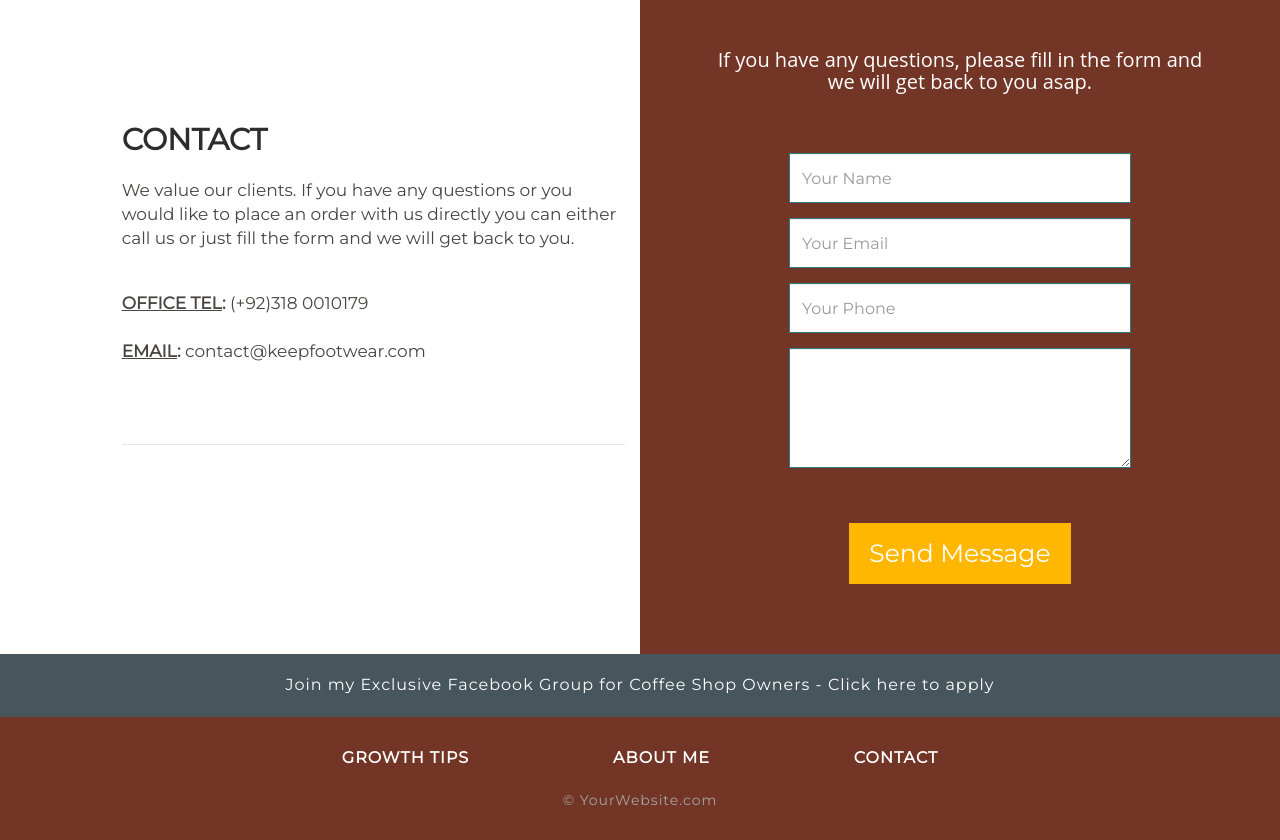
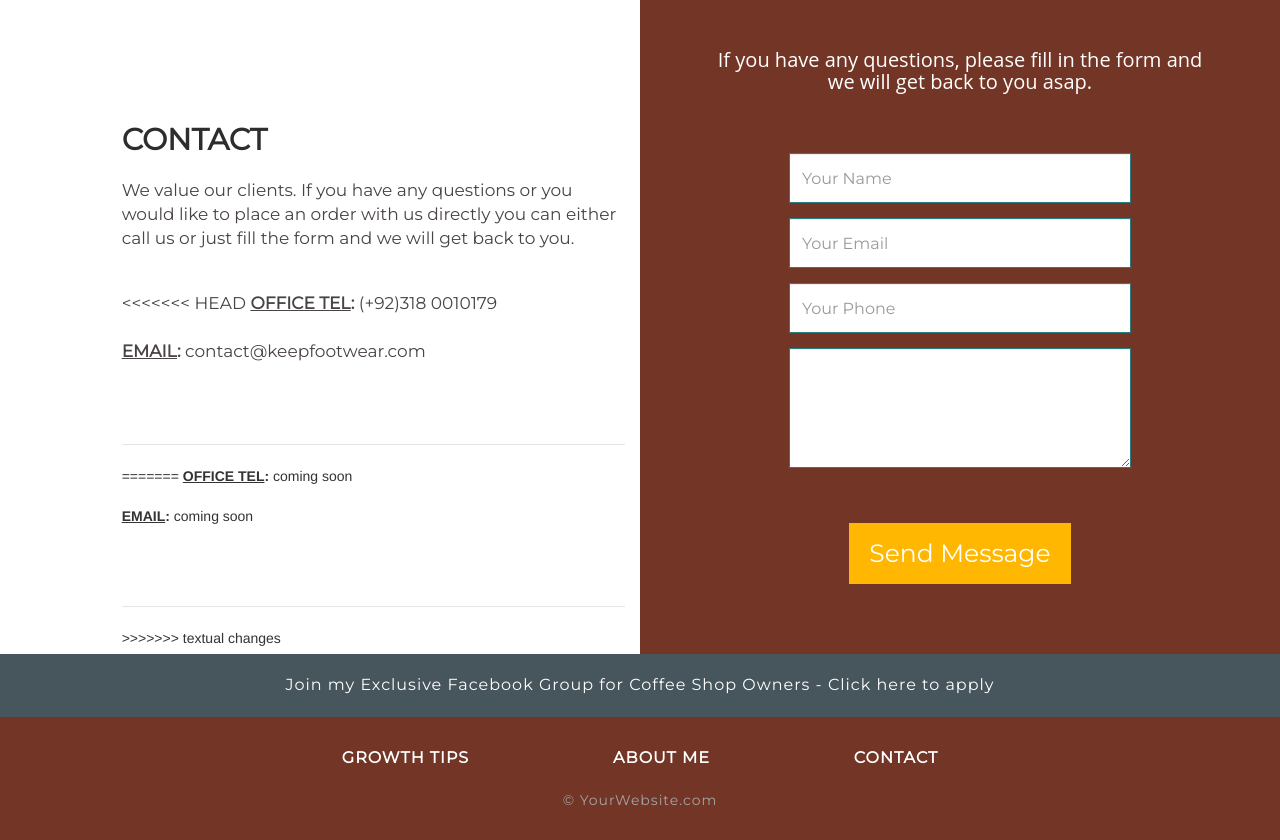
Before and after one commit to hassan-ali-cs7/keepfootwear, a PHP site: page /contact.php in a window 1280 px wide. Shown: the part 417-1257 px from the top of the page. Run offline with PHP 8.4, Linux system fonts and the light colour scheme; data that the repository does not hold is empty.

Commit message:
textual changes

```diff
--- a/contact.php
+++ b/contact.php
@@ -175,9 +175,15 @@ an error sending your message. Please try again later.</div>';
 
             <p class="info">
 
+<<<<<<< HEAD
             <strong><u>OFFICE TEL</u>:</strong> (+92)318 0010179 <br /><br />
 
             <strong><u>EMAIL</u>:</strong> contact@keepfootwear.com</p> <br /><br /><br /><hr>
+=======
+            <strong><u>OFFICE TEL</u>:</strong> coming soon<br /><br />
+
+            <strong><u>EMAIL</u>:</strong> coming soon</p> <br /><br /><br /><hr>
+>>>>>>> textual changes
 
 
                   </div><!--end contact-info-->
```
